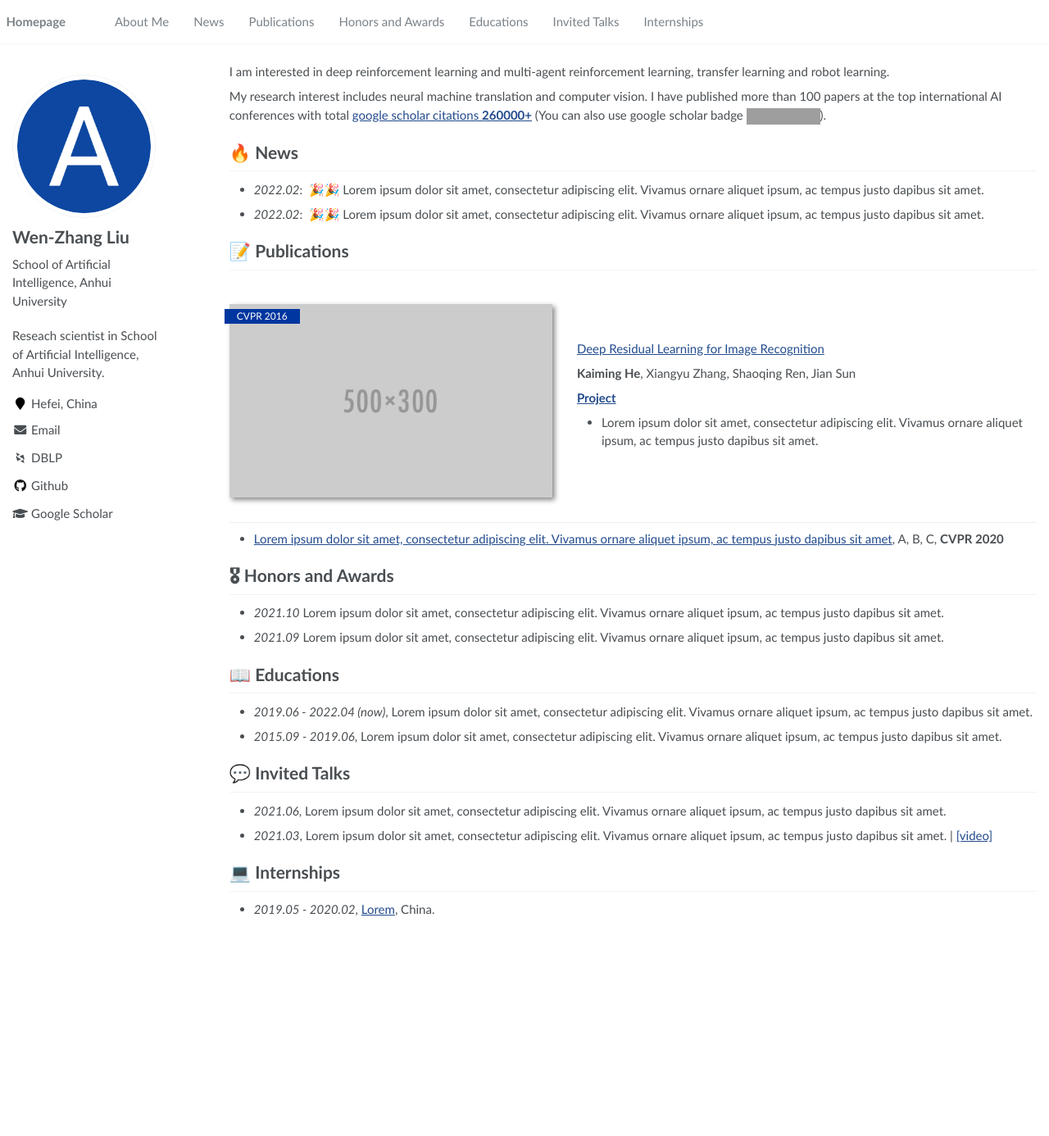
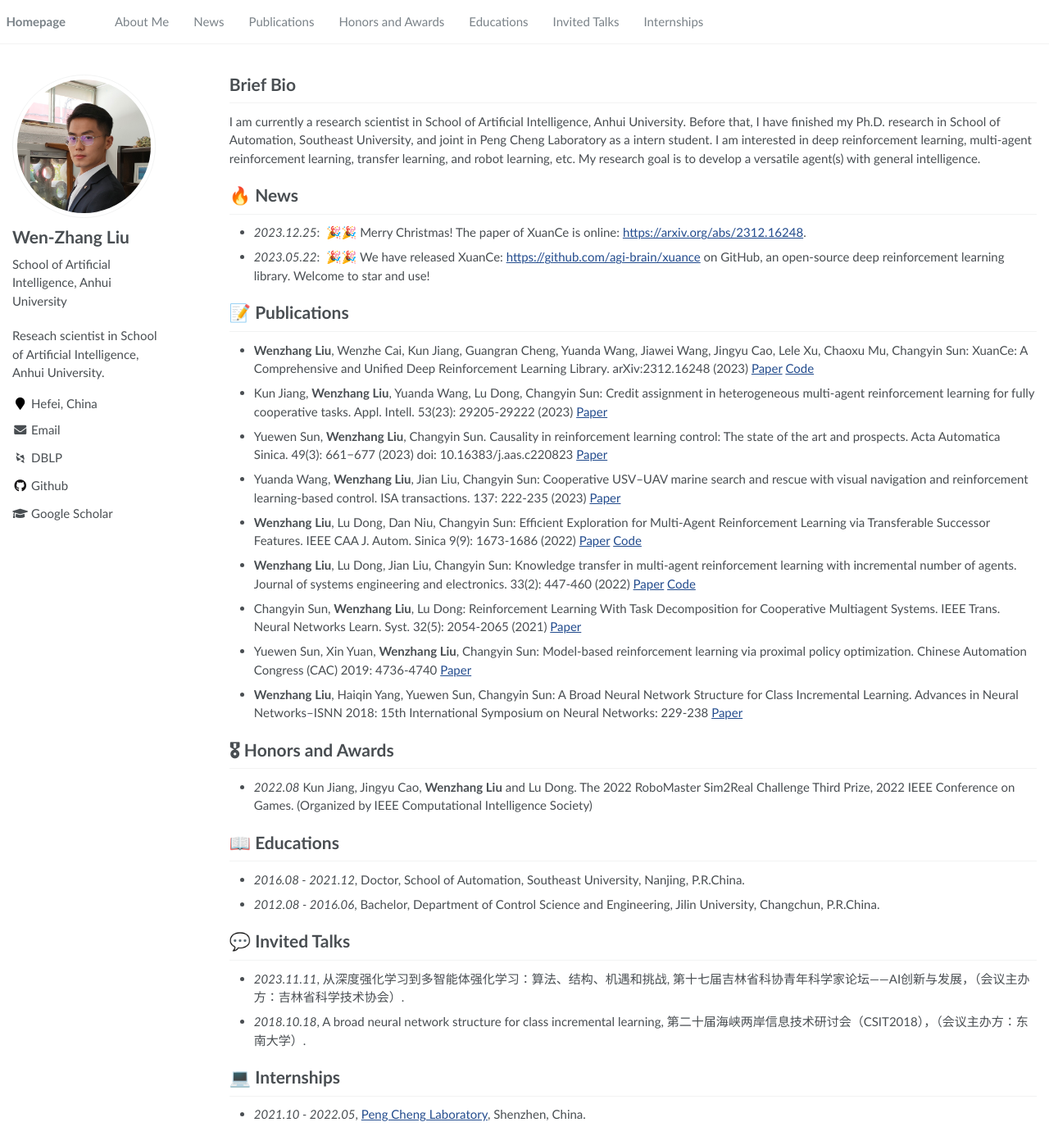
Before and after one commit to wenzhangliu/wenzhangliu.github.io, a Jekyll site: the page built from _pages/about.md, in a window 1280 px wide and 1386 px high. Shown: the whole window at 82% size. Built offline with Jekyll 4.4.1, drawn with Linux system fonts in a browser that asks for light colours; some web fonts are replaced; grey boxes are pictures that could not be loaded.

Commit message:
add informations

```diff
--- a/_config.yml
+++ b/_config.yml
@@ -22,7 +22,7 @@ baidu_site_verification  :  # get baidu_site_verification from https://ziyuan.ba
 # Site Author
 author:
   name             : "Wen-Zhang Liu"
-  avatar           : "images/android-chrome-512x512.png"
+  avatar           : "images/my_profile.jpeg"
   bio              : "School of Artificial Intelligence, Anhui University"
   location         : "Hefei, China"
   employer         :
--- a/_includes/head/custom.html
+++ b/_includes/head/custom.html
@@ -1,6 +1,6 @@
-<link rel="apple-touch-icon" sizes="180x180" href="images/apple-touch-icon.png">
-<link rel="icon" type="image/png" sizes="32x32" href="images/favicon-32x32.png">
-<link rel="icon" type="image/png" sizes="16x16" href="images/favicon-16x16.png">
+<link rel="apple-touch-icon" sizes="180x180" href="images/apple-touch-icon.jpeg">
+<link rel="icon" type="image/jpeg" sizes="32x32" href="images/favicon-32x32.jpeg">
+<link rel="icon" type="image/jpeg" sizes="16x16" href="images/favicon-16x16.jpeg">
 <link rel="manifest" href="images/site.webmanifest">
 
 <meta name="msapplication-TileColor" content="#000000">
--- a/_pages/about.md
+++ b/_pages/about.md
@@ -17,17 +17,26 @@ redirect_from:
 
 <span class='anchor' id='about-me'></span>
 
-I am interested in deep reinforcement learning and multi-agent reinforcement learning, transfer learning and robot learning.
+# Brief Bio
 
-My research interest includes neural machine translation and computer vision. I have published more than 100 papers at the top international AI conferences with total <a href='https://scholar.google.com/citations?user=DhtAFkwAAAAJ'>google scholar citations <strong><span id='total_cit'>260000+</span></strong></a> (You can also use google scholar badge <a href='https://scholar.google.com/citations?user=DhtAFkwAAAAJ'><img src="https://img.shields.io/endpoint?url={{ url | url_encode }}&logo=Google%20Scholar&labelColor=f6f6f6&color=9cf&style=flat&label=citations"></a>).
+I am currently a research scientist in School of Artificial Intelligence, Anhui University.
+Before that, I have finished my Ph.D. research in School of Automation, Southeast University,
+and joint in Peng Cheng Laboratory as a intern student.
+I am interested in deep reinforcement learning, multi-agent reinforcement learning, transfer learning, and robot learning, etc. My research goal is to develop a versatile agent(s) with general intelligence.
+
+<!--
+<a href='https://scholar.google.com/citations?user=DhtAFkwAAAAJ'>google scholar citations <strong><span id='total_cit'>260000+</span></strong></a>
+(You can also use google scholar badge <a href='https://scholar.google.com/citations?user=DhtAFkwAAAAJ'><img src="https://img.shields.io/endpoint?url={{ url | url_encode }}&logo=Google%20Scholar&labelColor=f6f6f6&color=9cf&style=flat&label=citations"></a>).
+-->
 
 
 # 🔥 News
-- *2022.02*: &nbsp;🎉🎉 Lorem ipsum dolor sit amet, consectetur adipiscing elit. Vivamus ornare aliquet ipsum, ac tempus justo dapibus sit amet.
-- *2022.02*: &nbsp;🎉🎉 Lorem ipsum dolor sit amet, consectetur adipiscing elit. Vivamus ornare aliquet ipsum, ac tempus justo dapibus sit amet.
+- *2023.12.25*: &nbsp;🎉🎉 Merry Christmas! The paper of XuanCe is online: [https://arxiv.org/abs/2312.16248](https://arxiv.org/abs/2312.16248).
+- *2023.05.22*: &nbsp;🎉🎉 We have released XuanCe: [https://github.com/agi-brain/xuance](https://github.com/agi-brain/xuance) on GitHub, an open-source deep reinforcement learning library. Welcome to star and use!
 
 # 📝 Publications
 
+<!--
 <div class='paper-box'><div class='paper-box-image'><div><div class="badge">CVPR 2016</div><img src='images/500x300.png' alt="sym" width="100%"></div></div>
 <div class='paper-box-text' markdown="1">
 
@@ -39,20 +48,54 @@ My research interest includes neural machine translation and computer vision. I
 - Lorem ipsum dolor sit amet, consectetur adipiscing elit. Vivamus ornare aliquet ipsum, ac tempus justo dapibus sit amet.
 </div>
 </div>
+-->
 
-- [Lorem ipsum dolor sit amet, consectetur adipiscing elit. Vivamus ornare aliquet ipsum, ac tempus justo dapibus sit amet](https://github.com), A, B, C, **CVPR 2020**
+- **Wenzhang Liu**, Wenzhe Cai, Kun Jiang, Guangran Cheng, Yuanda Wang, Jiawei Wang, Jingyu Cao, Lele Xu, Chaoxu Mu, Changyin Sun: XuanCe: A Comprehensive and Unified Deep Reinforcement Learning Library. arXiv:2312.16248 (2023)
+[Paper](https://arxiv.org/pdf/2312.16248.pdf)
+[Code](https://github.com/agi-brain/xuance.git)
+
+- Kun Jiang, **Wenzhang Liu**, Yuanda Wang, Lu Dong, Changyin Sun: Credit assignment in heterogeneous multi-agent reinforcement learning for fully cooperative tasks. Appl. Intell. 53(23): 29205-29222 (2023)
+[Paper](https://link.springer.com/article/10.1007/s10489-023-04866-0)
+
+- Yuewen Sun, **Wenzhang Liu**, Changyin Sun. Causality in reinforcement learning control: The state of the art and prospects. Acta Automatica Sinica. 49(3): 661−677 (2023) doi:  10.16383/j.aas.c220823
+[Paper](http://www.aas.net.cn/cn/article/doi/10.16383/j.aas.c220823)
+
+- Yuanda Wang, **Wenzhang Liu**, Jian Liu, Changyin Sun: Cooperative USV–UAV marine search and rescue with visual navigation and reinforcement learning-based control. ISA transactions. 137: 222-235 (2023)
+[Paper](https://www.sciencedirect.com/science/article/abs/pii/S0019057823000071)
+
+- **Wenzhang Liu**, Lu Dong, Dan Niu, Changyin Sun: Efficient Exploration for Multi-Agent Reinforcement Learning via Transferable Successor Features. IEEE CAA J. Autom. Sinica 9(9): 1673-1686 (2022)
+[Paper](https://ieeexplore.ieee.org/abstract/document/9865022)
+[Code](https://github.com/wenzhangliu/maddpg-sfkt.git)
+
+- **Wenzhang Liu**, Lu Dong, Jian Liu, Changyin Sun: Knowledge transfer in multi-agent reinforcement learning with incremental number of agents. Journal of systems engineering and electronics. 33(2): 447-460 (2022)
+[Paper](https://ieeexplore.ieee.org/stamp/stamp.jsp?arnumber=9775069)
+[Code](https://github.com/wenzhangliu/maddpg-ina.git)
+
+- Changyin Sun, **Wenzhang Liu**, Lu Dong: Reinforcement Learning With Task Decomposition for Cooperative Multiagent Systems. IEEE Trans. Neural Networks Learn. Syst. 32(5): 2054-2065 (2021)
+[Paper](https://ieeexplore.ieee.org/abstract/document/9119863/)
+
+- Yuewen Sun, Xin Yuan, **Wenzhang Liu**, Changyin Sun: Model-based reinforcement learning via proximal policy optimization. Chinese Automation Congress (CAC) 2019: 4736-4740
+[Paper](https://ieeexplore.ieee.org/abstract/document/8996875/)
+
+- **Wenzhang Liu**, Haiqin Yang, Yuewen Sun, Changyin Sun: A Broad Neural Network Structure for Class Incremental Learning. Advances in Neural Networks–ISNN 2018: 15th International Symposium on Neural Networks: 229-238
+[Paper](https://www.researchgate.net/profile/Haiqin-Yang-2/publication/325366026_A_Broad_Neural_Network_Structure_for_Class_Incremental_Learning/links/6131bbe30360302a007660be/A-Broad-Neural-Network-Structure-for-Class-Incremental-Learning.pdf)
+
+<!--
+- Lorem ipsum dolor sit amet, consectetur adipiscing elit. Vivamus ornare aliquet ipsum, ac tempus justo dapibus sit amet, A, B, C, **CVPR 2020**
+-->
+
 
 # 🎖 Honors and Awards
-- *2021.10* Lorem ipsum dolor sit amet, consectetur adipiscing elit. Vivamus ornare aliquet ipsum, ac tempus justo dapibus sit amet.
-- *2021.09* Lorem ipsum dolor sit amet, consectetur adipiscing elit. Vivamus ornare aliquet ipsum, ac tempus justo dapibus sit amet.
+- *2022.08* Kun Jiang, Jingyu Cao, **Wenzhang Liu** and Lu Dong. The 2022 RoboMaster Sim2Real Challenge Third Prize, 2022 IEEE Conference on Games. (Organized by IEEE Computational Intelligence Society)
 
 # 📖 Educations
-- *2019.06 - 2022.04 (now)*, Lorem ipsum dolor sit amet, consectetur adipiscing elit. Vivamus ornare aliquet ipsum, ac tempus justo dapibus sit amet.
-- *2015.09 - 2019.06*, Lorem ipsum dolor sit amet, consectetur adipiscing elit. Vivamus ornare aliquet ipsum, ac tempus justo dapibus sit amet.
+- *2016.08 - 2021.12*, Doctor, School of Automation, Southeast University, Nanjing, P.R.China.
+- *2012.08 - 2016.06*, Bachelor, Department of Control Science and Engineering, Jilin University, Changchun, P.R.China.
 
 # 💬 Invited Talks
-- *2021.06*, Lorem ipsum dolor sit amet, consectetur adipiscing elit. Vivamus ornare aliquet ipsum, ac tempus justo dapibus sit amet.
-- *2021.03*, Lorem ipsum dolor sit amet, consectetur adipiscing elit. Vivamus ornare aliquet ipsum, ac tempus justo dapibus sit amet.  \| [\[video\]](https://github.com/)
+- *2023.11.11*, 从深度强化学习到多智能体强化学习：算法、结构、机遇和挑战, 第十七届吉林省科协青年科学家论坛——AI创新与发展，（会议主办方：吉林省科学技术协会）.
+- *2018.10.18*, A broad neural network structure for class incremental learning, 第二十届海峡两岸信息技术研讨会（CSIT2018），（会议主办方：东南大学）.
+<!-- - *2021.03*, Lorem ipsum dolor sit amet, consectetur adipiscing elit. Vivamus ornare aliquet ipsum, ac tempus justo dapibus sit amet.  \| [\[video\]](https://github.com/) -->
 
 # 💻 Internships
-- *2019.05 - 2020.02*, [Lorem](https://github.com/), China.
+- *2021.10 - 2022.05*, [Peng Cheng Laboratory](https://www.pcl.ac.cn/), Shenzhen, China.
```
Also changed, not shown: images/android-chrome-192x192.jpeg (added), images/android-chrome-192x192.png (deleted), images/android-chrome-512x512.jpeg (added), images/android-chrome-512x512.png (deleted), images/apple-touch-icon.jpeg (added), images/apple-touch-icon.png (deleted), images/favicon-16x16.jpeg (added), images/favicon-16x16.png (deleted), images/favicon-32x32.jpeg (added), images/favicon-32x32.png (deleted), images/favicon.jpeg (added), images/my_profile.jpeg (added).
